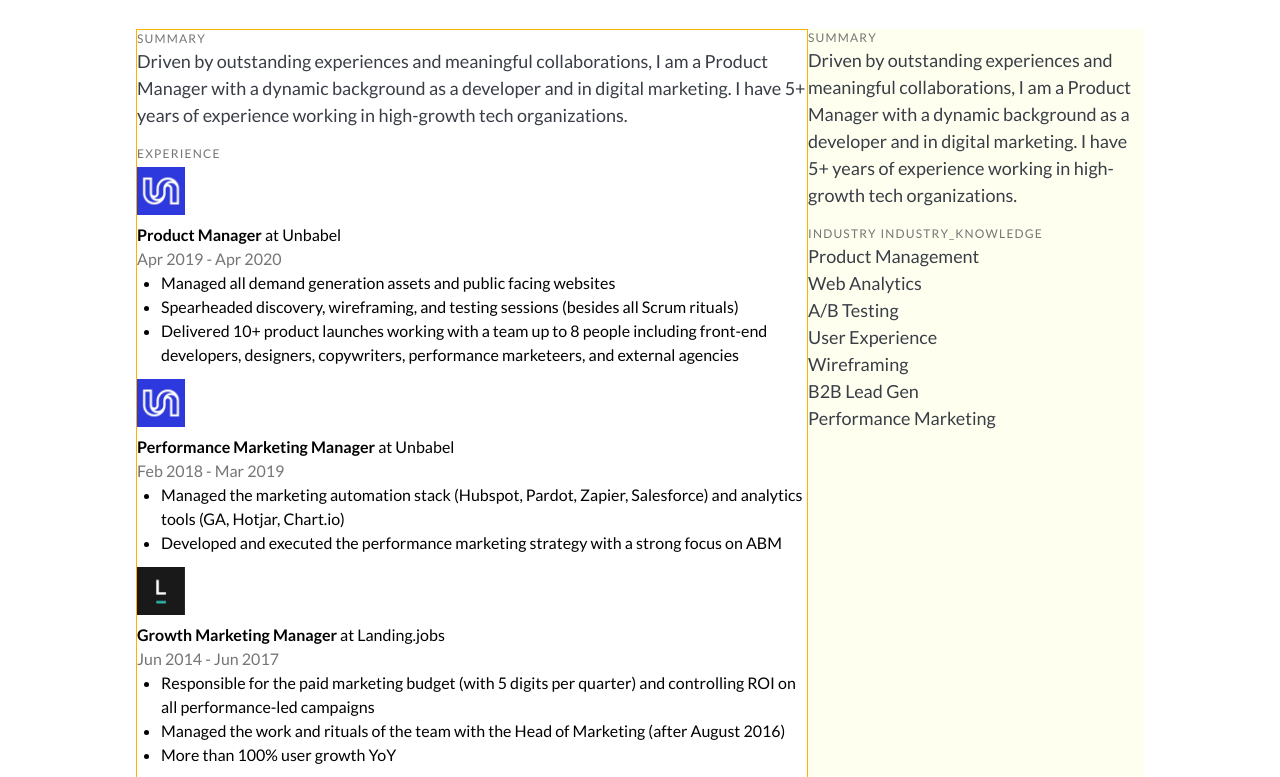
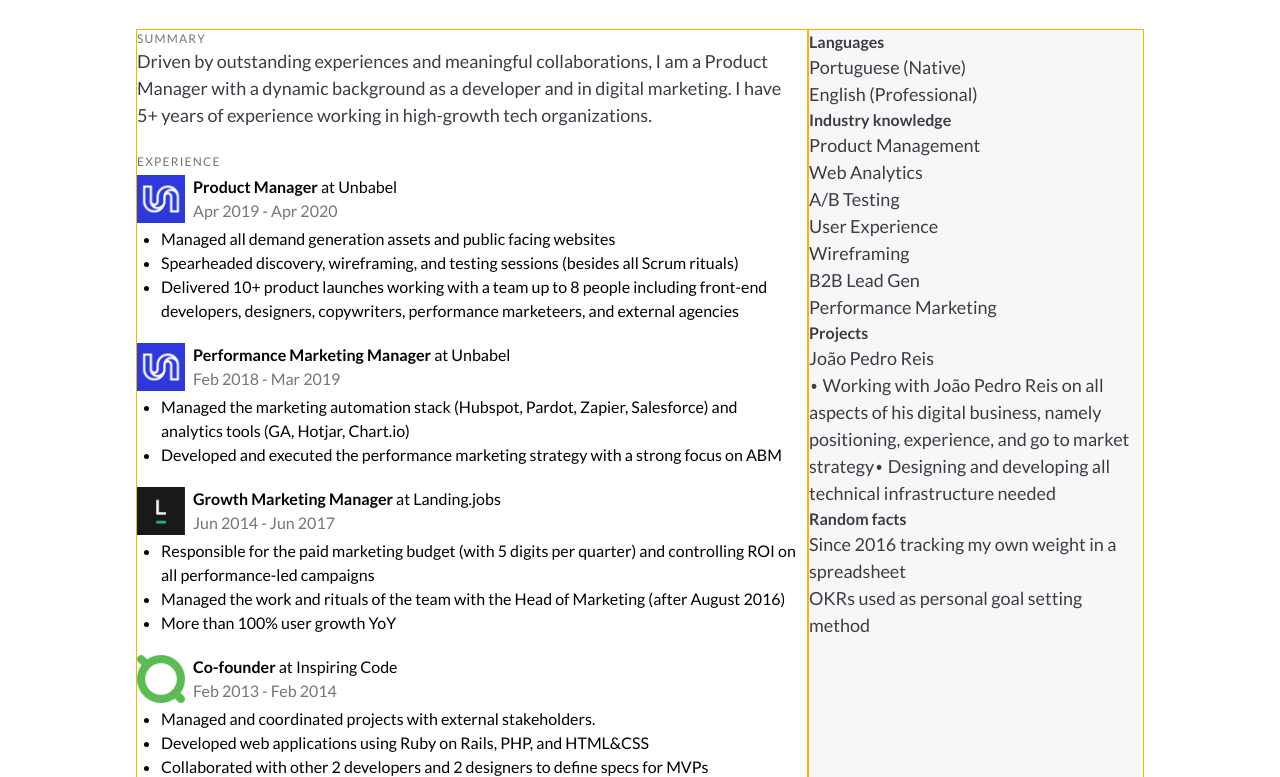
Before and after one commit to ftpaul/ftpaul, a Gatsby site: page /resume in a window 1280 px wide. Shown: the part 179-956 px from the top of the page. Built offline with nearby package versions, Linux system fonts and the light colour scheme; Gatsby itself is replaced by a stand-in of ours; some packages are replaced by stand-ins of ours.

Commit message:
iterate resume page

```diff
--- a/src/components/navigation.js
+++ b/src/components/navigation.js
@@ -10,7 +10,7 @@
     return (
         <>
             <div className="w-screen h-2 bg-yellow-600 absolute t-0 l-0"></div>
-            <nav className="flex flex-1 items-center justify-between max-w-screen-md mx-auto pt-16 px-2 xs:pt-4">
+            <nav className="flex flex-1 items-center justify-between max-w-screen-lg mx-auto pt-16 px-2 xs:pt-4">
                 <div className="flex">
                     <h1 className="text-5xl font-bold text-gray-800 pb-4">ftpaul<span className="font-black text-6xl text-yellow-600">.</span></h1>
                 </div>
--- /dev/null
+++ b/src/components/resume/experienceBlock.js
@@ -0,0 +1,14 @@
+import React from "react"
+
+export default ({ job }) => (
+    <>
+    <img src={job.logo} alt={job.company} className="my-1 mr-2 w-12 h-12 align-top inline-block " />
+    <p className="text-base pt-1 inline-block"><span className="font-bold">{job.role}</span> at {job.company} <br/>
+    <span className="text-base text-gray-300 ">{job.start_date} - {job.end_date}</span></p>
+    <ul className="list-disc pl-6 pb-4">
+      {job.description.map((point) => (
+        <li>{point}</li>
+      ))}
+    </ul>
+    </>
+)
--- a/src/data/resume.md
+++ b/src/data/resume.md
@@ -45,10 +45,11 @@
       course: Computer Engineer
       description: something
 details:
-    website: pauloteixeira.pt
-    linkedin: linkedin.com/in/ftpaul
-    email: ftpaul@gmail.com
-    phone: "+351914475179"
+    contacts:
+      website: ftpaul.io
+      linkedin: linkedin.com/in/ftpaul
+      email: ftpaul@gmail.com
+      phone: "+351914475179"
     location:
       city: Lisbon
       country: Portugal
@@ -61,11 +62,12 @@
         - Wireframing
         - B2B Lead Gen
         - Performance Marketing
-    landguages:
+    languages:
         - Portuguese (Native)
         - English (Professional)
     projects:
         - name: João Pedro Reis
+          link: joaopedroreis.com
           description:  ∙ Working with João Pedro Reis on all aspects of his digital business, namely positioning, experience, and go to market strategy∙ Designing and developing all technical infrastructure needed
     random:
         - Since 2016 tracking my own weight in a spreadsheet
--- a/src/pages/resume.js
+++ b/src/pages/resume.js
@@ -3,6 +3,7 @@
 import Navigation from '../components/navigation'
 import SEO from '../components/seo'
 import Footer from '../components/footer'
+import ExperienceBlock from '../components/resume/experienceBlock'
 
 
 const ResumePage = ({ data }) => {
@@ -16,48 +17,57 @@
   <>
   <SEO />
   <Navigation />
-    <div className="flex max-w-screen-lg mx-auto pt-8 xs:pt-0 px-2">
-    <div className="w-4/6 border-yellow-600 border ">
+    <div className="flex flex-wrap max-w-screen-lg mx-auto pt-8 xs:pt-0 px-2">
+
+
+      <div className="w-4/6 xs:w-full pr-2 xs:pr-2 border-yellow-600 border ">
 
         <h4 className="uppercase text-xs text-gray-300 tracking-widest">Summary</h4>
-      <p className="text-lg text-gray-500 pb-4">{resumeData.summary}</p>
+        <p className="text-lg text-gray-500 pb-6">{resumeData.summary}</p>
 
         <h4 className="uppercase text-xs text-gray-300 tracking-widest w-full">Experience</h4>
 
         {resumeData.experience.map((job) => (
-        <>
-        <img src={job.logo} alt={job.company} className="my-1 mr-2 w-12 h-12 " />
-        <p className="text-base pt-1"><span className="font-bold">{job.role}</span> at {job.company} <br/>
-        <span className="text-base text-gray-300 ">{job.start_date} - {job.end_date}</span></p>
-        <ul className="list-disc pl-6 pb-2">
-          {job.description.map((point) => (
-            <li>{point}</li>
-          ))}
-        </ul>
-        </>
+          <ExperienceBlock job={job} key={job.end_date} />
         ))}
 
         <h2 className="text-2xl text-center pt-6 pb-8 mx-auto ">
-        <a className="text-yellow-600 underline hover:text-yellow-400" target="_blank" rel="noreferrer"  href="https://drive.google.com/file/d/1PuPYO0u5tYwWTIbTCtEbKX_ArNKQf2CV/view?usp=sharing">Download full CV (PDF)</a></h2>
-
+          <a className="text-yellow-600 underline hover:text-yellow-400" target="_blank" rel="noreferrer"  href="https://drive.google.com/file/d/1PuPYO0u5tYwWTIbTCtEbKX_ArNKQf2CV/view?usp=sharing">
+            Download full CV (PDF)
+          </a>
+        </h2>
 
       </div>
 
 
 
-    <div className="w-2/6 bg-yellow-100">
+    <div className="w-2/6 xs:w-full bg-gray-100 border-yellow-600 border">
 
-    <h4 className="uppercase text-xs text-gray-300 tracking-widest">Summary</h4>
-      <p className="text-lg text-gray-500 pb-4">{resumeData.summary}</p>
-
-      <h4 className="uppercase text-xs text-gray-300 tracking-widest w-full">Industry industry_knowledge</h4>
-
-      {resumeData.details.industry_knowledge.map(point => (
-        <p className="text-lg text-gray-500 pb-0">{point}</p>
+      <p className="text-base font-bold text-gray-500">Languages</p>
+      {resumeData.details.languages.map(language => (
+        <p className="text-lg text-gray-500 pb-0" key={language}>{language}</p>
       ))}
-{console.log(resumeData.details)}
 
 
+      <p className="text-base font-bold text-gray-500">Industry knowledge</p>
+      {resumeData.details.industry_knowledge.map(point => (
+        <p className="text-lg text-gray-500 pb-0" key={point}>{point}</p>
+      ))}
+
+
+      <p className="text-base font-bold text-gray-500">Projects</p>
+      {resumeData.details.projects.map(project => (
+        <>
+        <p className="text-lg text-gray-500 pb-0">{project.name}</p>
+        <p className="text-lg text-gray-500 pb-0">{project.description}</p>
+        </>
+      ))}
+
+
+      <p className="text-base font-bold text-gray-500">Random facts</p>
+      {resumeData.details.random.map(fact => (
+        <p className="text-lg text-gray-500 pb-0" key={fact}>{fact}</p>
+      ))}
 
     </div>
 
@@ -91,18 +101,24 @@
             school
           }
           details {
+            contacts {
               email
-            industry_knowledge
-            landguages
               linkedin
+              website
               phone
-            random
-            website
+            }
             location {
               city
               country
               description
             }
+            projects {
+              name
+              description
+            }
+            industry_knowledge
+            languages
+            random
           }
         }
         fileAbsolutePath
```
Lines whose indentation alone changed are shown as unchanged.
